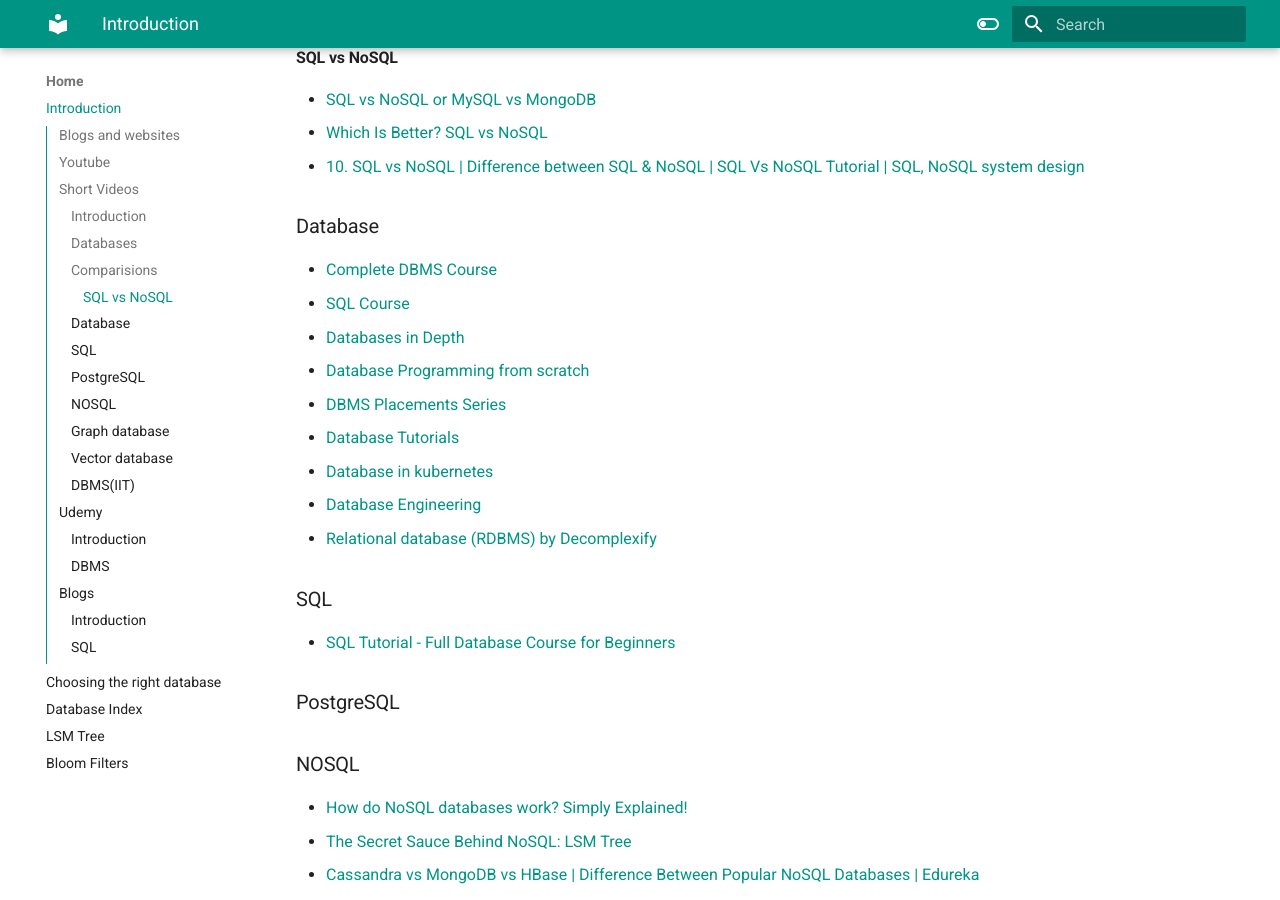
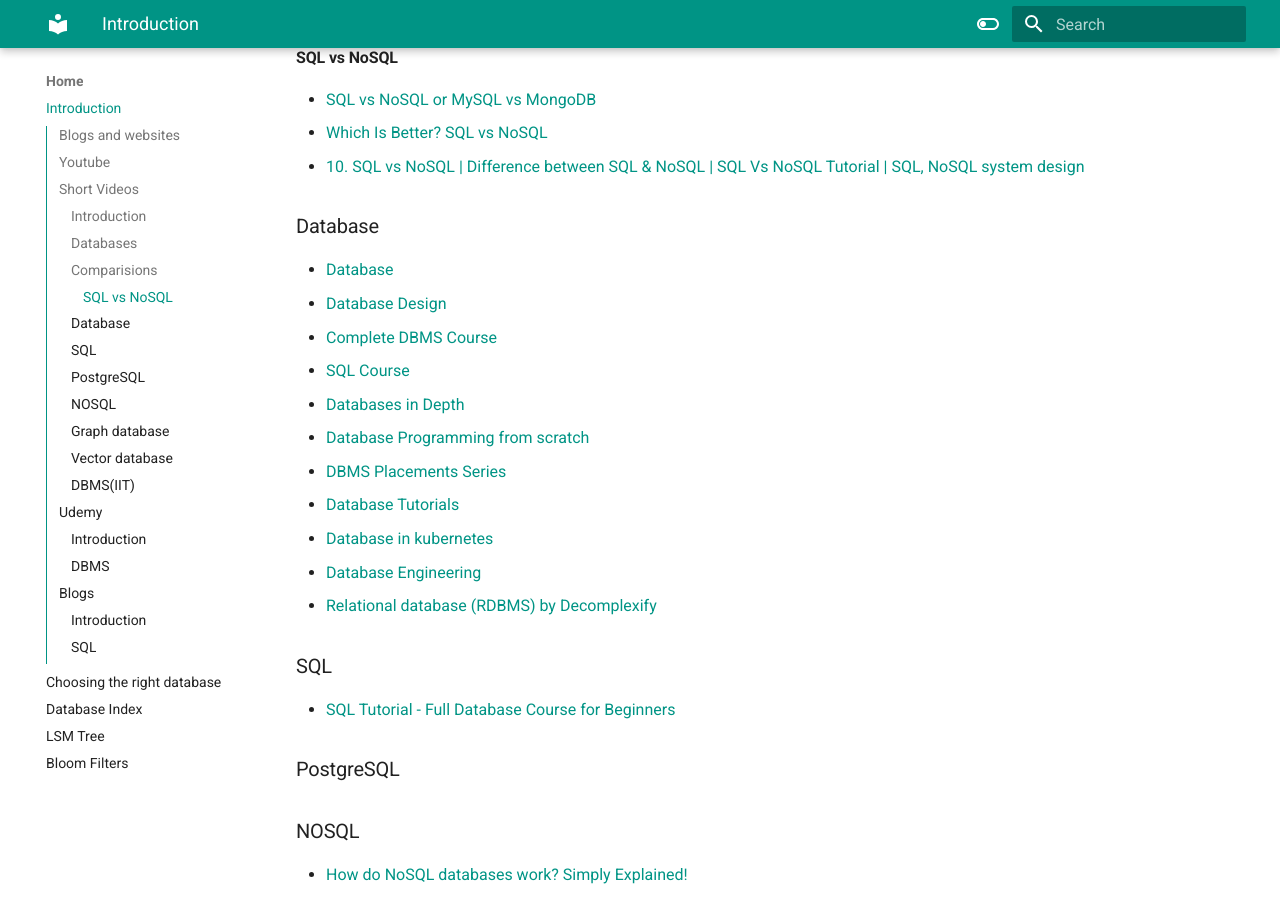
Before and after one commit to abhishekghoshh/database-helper, an MkDocs documentation site: the page built from docs/index.md, in a window 1280 px wide and 900 px high, scrolled down 904 px. Built offline with MkDocs 1.6.1 and Material for MkDocs 9.7.7, drawn with Linux system fonts in a browser that asks for light colours.

Commit message:
added docs

```diff
--- a/docs/index.md
+++ b/docs/index.md
@@ -43,7 +43,8 @@
 
 ### Database
 
-
+- [Database](https://www.youtube.com/playlist?list=PLCRMIe5FDPsdnSszazqVIQFh99t1ExH19)
+- [Database Design](https://www.youtube.com/playlist?list=PLZDOU071E4v6epq3GS0IqZicZc3xwwBN_)
 - [Complete DBMS Course](https://www.youtube.com/playlist?list=PLrL_PSQ6q062cD0vPMGYW_AIpNg6T0_Fq)
 - [SQL Course](https://www.youtube.com/playlist?list=PLrL_PSQ6q062H5CetdplYW7xQKeq8XaR0)
 - [Databases in Depth](https://www.youtube.com/playlist?list=PLliXPok7ZonnALnedG5doBOSCXlU14yJF)
```
Also changed, not shown: docs/redis/links.md (+1 -0 lines).
